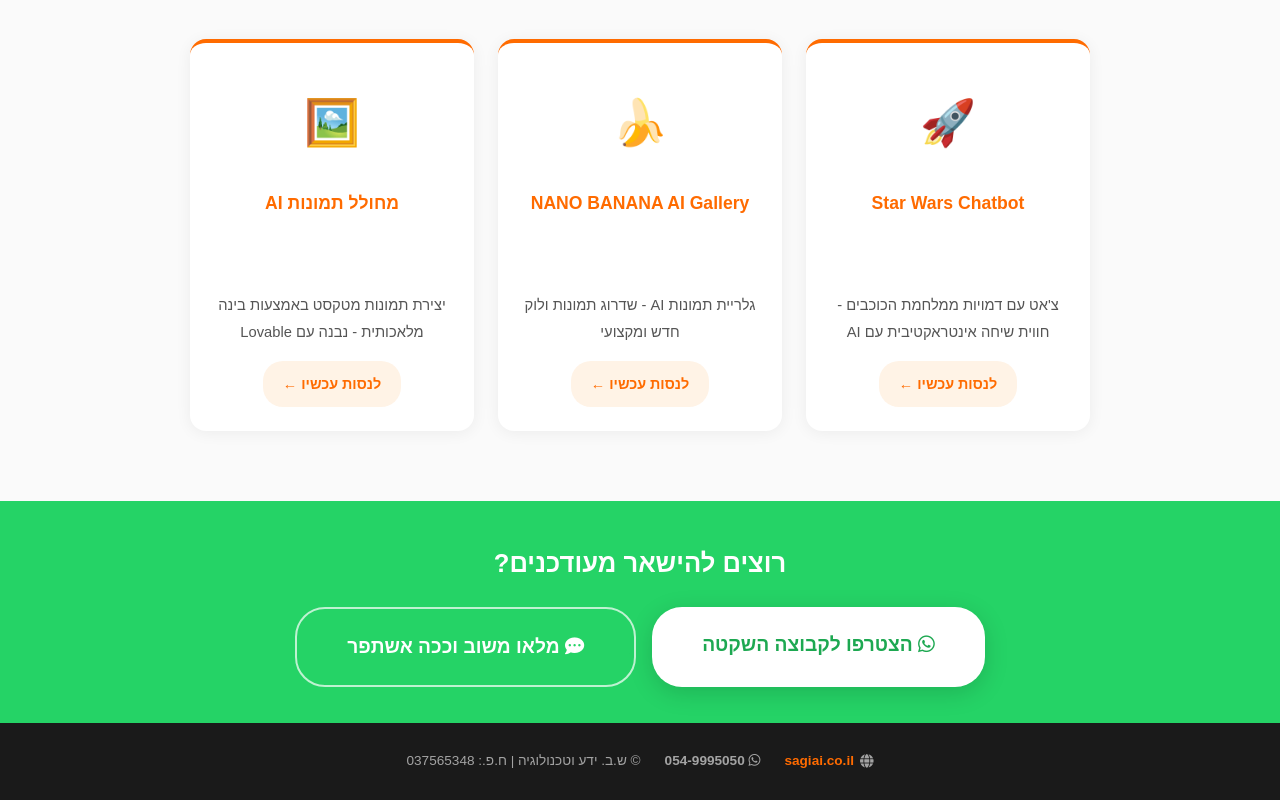
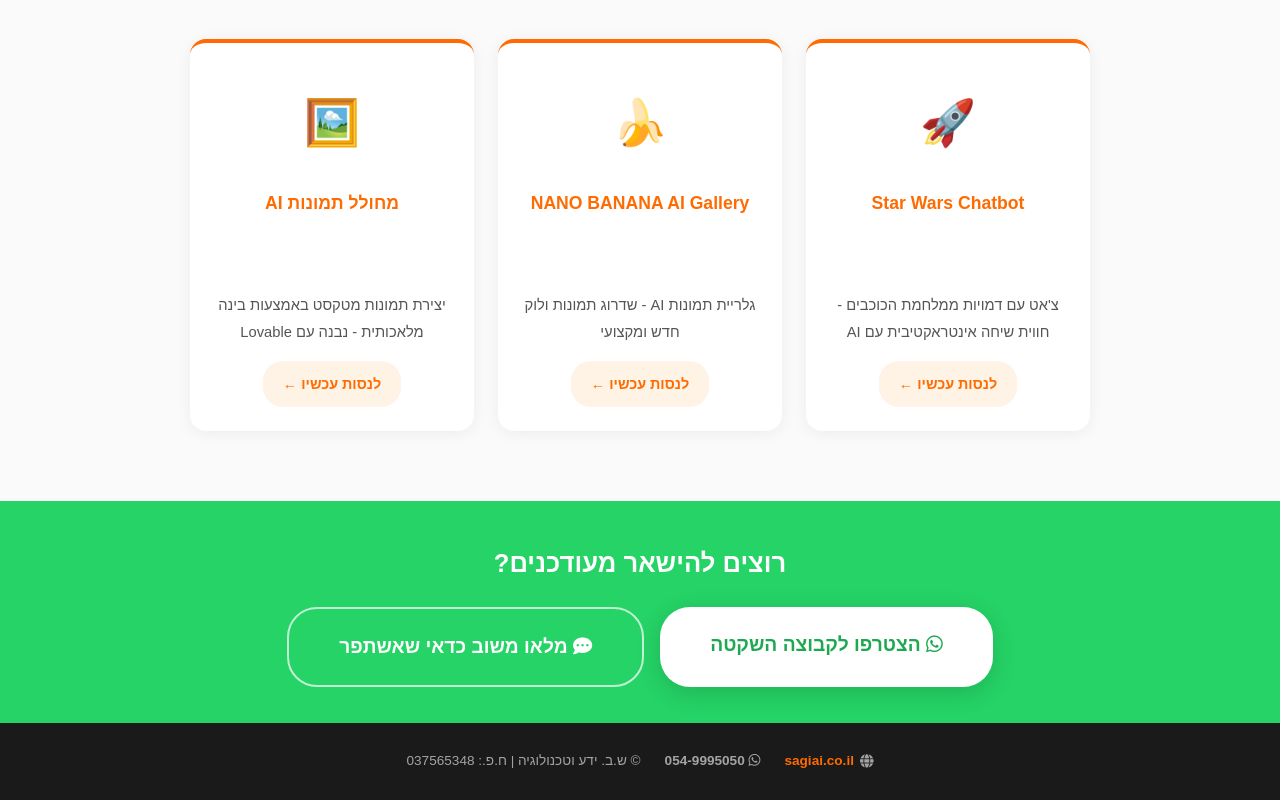
Before and after one commit to Sagi-BA/AI, a plain HTML site: page meeting-summary/ariel-university.html in a window 1280 px wide. Shown: the part 8413-9213 px from the top of the page. Drawn offline with Linux system fonts and the light colour scheme; a web font is replaced by a local one.

Commit message:
עדכון טקסט שאלון

```diff
--- a/meeting-summary/ariel-university.html
+++ b/meeting-summary/ariel-university.html
@@ -2002,7 +2002,7 @@
                 <h2>רוצים להישאר מעודכנים?</h2>
                 <div class="cta-buttons">
                     <a href="https://chat.whatsapp.com/F5rwMzOOgHK5nNKw6ALucH" target="_blank" class="cta-button" data-track="whatsapp-group-cta"><i class="fa-brands fa-whatsapp"></i> הצטרפו לקבוצה השקטה</a>
-                    <a href="https://forms.gle/BWpq3ASFfNdvE29SA" target="_blank" class="cta-button cta-button-outline" data-track="feedback-form"><i class="fa-solid fa-comment-dots"></i> מלאו משוב וככה אשתפר</a>
+                    <a href="https://forms.gle/BWpq3ASFfNdvE29SA" target="_blank" class="cta-button cta-button-outline" data-track="feedback-form"><i class="fa-solid fa-comment-dots"></i> מלאו משוב כדאי שאשתפר</a>
                 </div>
             </div>
         </section>
```
Also changed, not shown: meeting-summary/isracap-grand-road.html (+1 -1 lines), meeting-summary/zefat-academic-college.html (+1 -1 lines).
